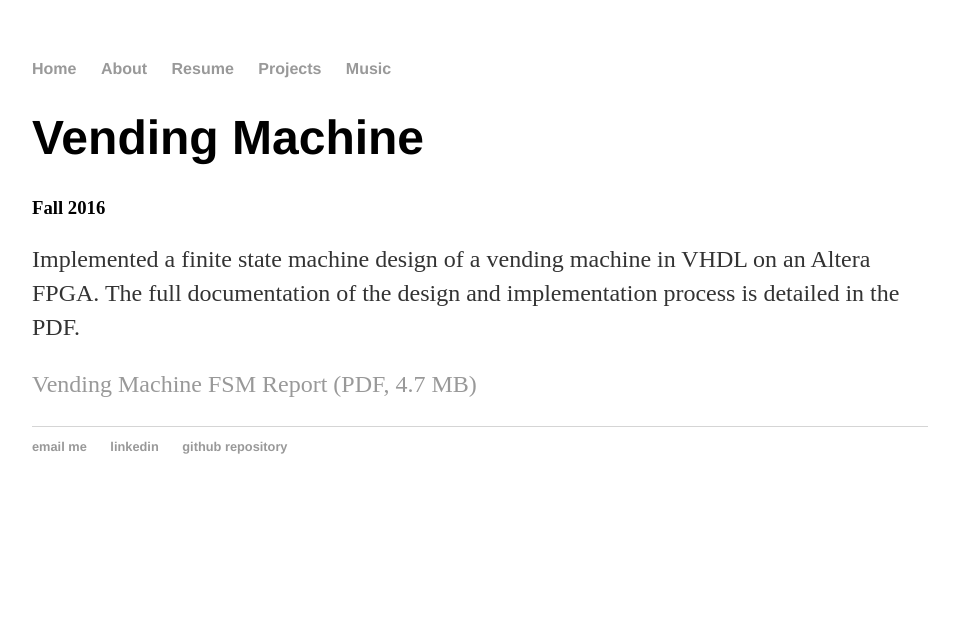
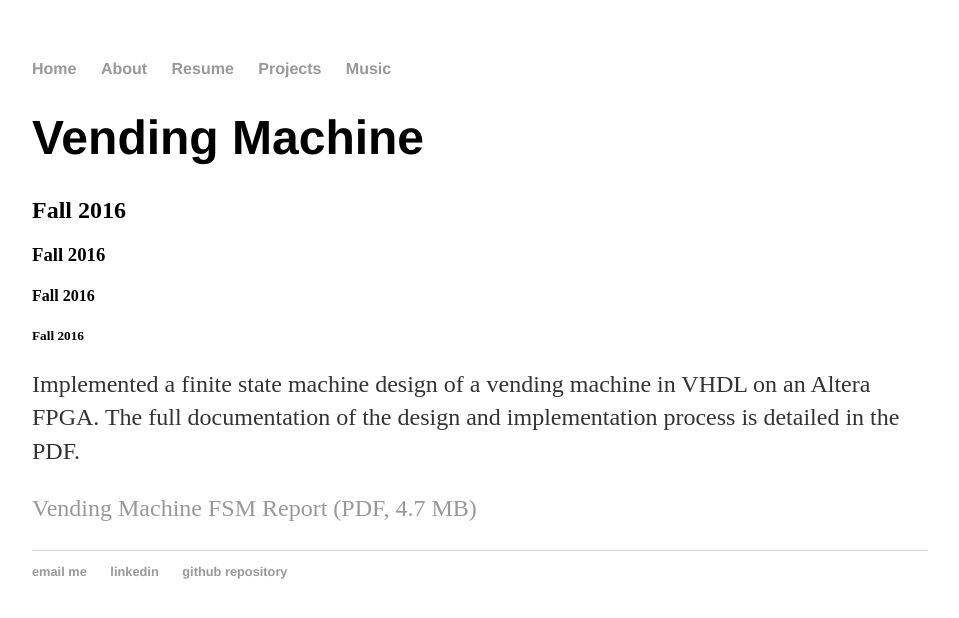
Before and after one commit to zackfravel/zackfravel.github.io, a Jekyll site: the page built from _posts/2016-09-23-FSM.md, in a window 1280 px wide. Shown: the top 618 px of the page, without its empty margins (160-1119 px from the left). Built offline with Jekyll 4.4.1, drawn with Linux system fonts in a browser that asks for light colours.

Commit message:
Update 2016-09-23-FSM.md

```diff
--- a/_posts/2016-09-23-FSM.md
+++ b/_posts/2016-09-23-FSM.md
@@ -2,8 +2,10 @@
 layout: post
 title: "Vending Machine"
 ---
-
+## Fall 2016
 ### Fall 2016
+#### Fall 2016
+##### Fall 2016
 
 Implemented a finite state machine design of a vending machine in VHDL on an Altera FPGA. The full documentation of the design and implementation process is detailed in the PDF.
 
```
